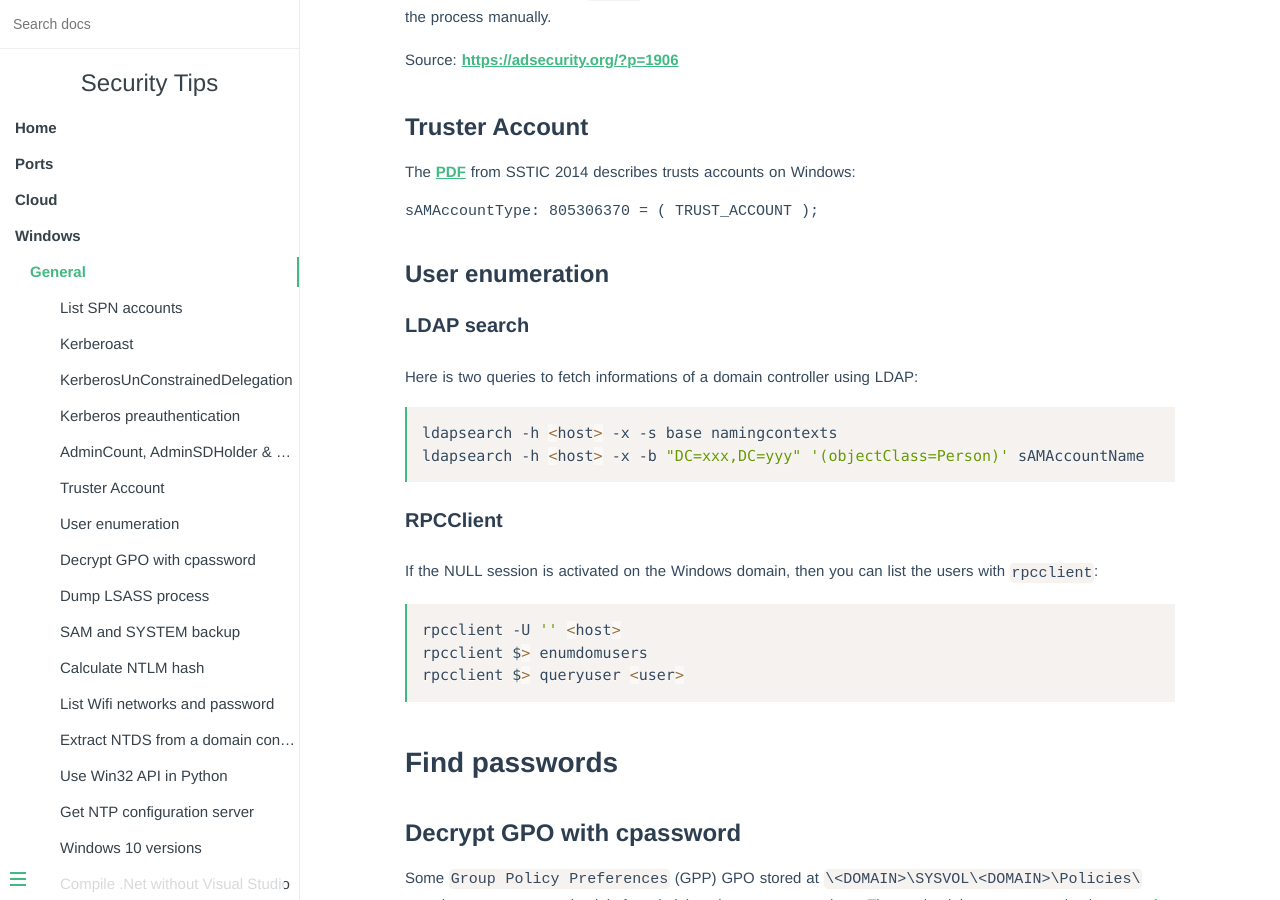
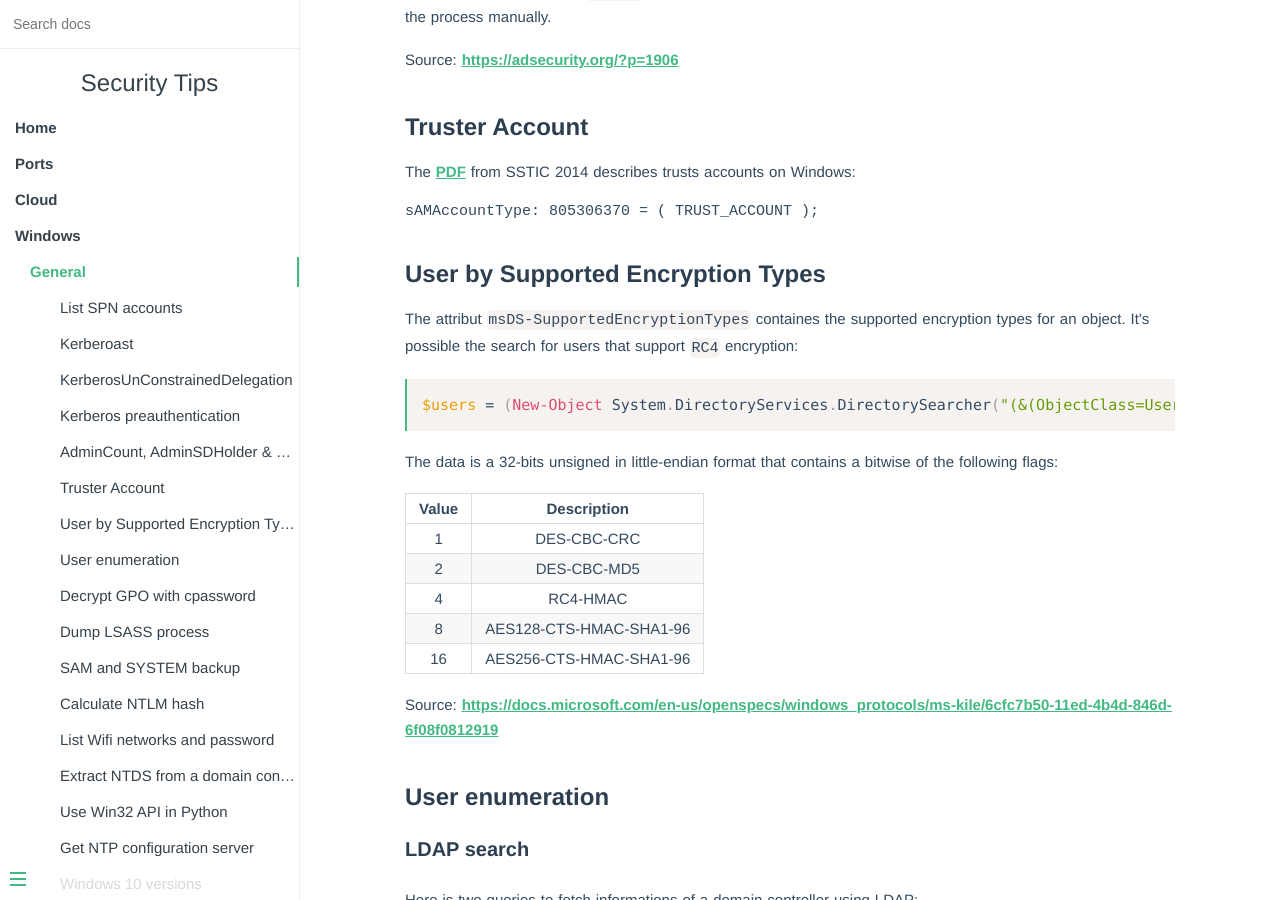
Before and after one commit to vincd/security-tips, an MkDocs documentation site: the page built from docs/windows.md, in a window 1280 px wide and 900 px high, scrolled down 2728 px. Built offline with MkDocs 1.6.1, drawn with Linux system fonts in a browser that asks for light colours; some of the changed text lies outside the part shown.

Commit message:
Add tips on Windows, chrome/JS and other

````diff
--- a/docs/windows.md
+++ b/docs/windows.md
@@ -131,11 +131,36 @@
 
 
 ### Truster Account
+
 The [PDF](https://www.sstic.org/media/SSTIC2014/SSTIC-actes/secrets_dauthentification_pisode_ii__kerberos_cont/SSTIC2014-Article-secrets_dauthentification_pisode_ii__kerberos_contre-attaque-bordes_2.pdf) from SSTIC 2014 describes trusts accounts on Windows:
 
 ```
 sAMAccountType: 805306370 = ( TRUST_ACCOUNT );
 ```
+
+
+### User by Supported Encryption Types
+
+The attribut `msDS-SupportedEncryptionTypes` containes the supported encryption
+types for an object. It's possible the search for users that support `RC4`
+encryption:
+
+```powershell
+$users = (New-Object System.DirectoryServices.DirectorySearcher("(&(ObjectClass=User)(ObjectCategory=Person)(msDS-SupportedEncryptionTypes:1.2.840.113556.1.4.804:=4))")).FindAll()
+```
+
+The data is a 32-bits unsigned in little-endian format that contains a bitwise
+of the following flags:
+
+| Value | Description             |
+|:-----:|:-----------------------:|
+|     1 | DES-CBC-CRC             |
+|     2 | DES-CBC-MD5             |
+|     4 | RC4-HMAC                |
+|     8 | AES128-CTS-HMAC-SHA1-96 |
+|    16 | AES256-CTS-HMAC-SHA1-96 |
+
+Source: [https://docs.microsoft.com/en-us/openspecs/windows_protocols/ms-kile/6cfc7b50-11ed-4b4d-846d-6f08f0812919](https://docs.microsoft.com/en-us/openspecs/windows_protocols/ms-kile/6cfc7b50-11ed-4b4d-846d-6f08f0812919)
 
 
 ### User enumeration
@@ -198,6 +224,11 @@
 ```bash
 procdump -accepteula -ma lsass.exe lsass.dmp
 ```
+
+If you rename procdump.exe to dump64.exe and place it in the
+`C:\Program Files (x86)\Microsoft Visual Studio\*` folder, you can bypass
+Defender and dump LSASS.
+
 
 #### Rundll32 & comsvcs.dll
 
@@ -298,6 +329,7 @@
 
 
 ### Windows 10 versions
+
 [Release Informations](https://docs.microsoft.com/fr-fr/windows/release-information/)
 
 
@@ -391,6 +423,21 @@
 ```
 
 
+### Hijack Windows session
+
+As a `SYSTEM` user, enumerate sessions with
+
+```powershell
+query user
+```
+
+Then use the following command to hijack a user session:
+
+```powershell
+cmd /k tscon 2 /dest:console
+```
+
+
 ### Extract Microsoft Update files
 
 A Windows Update is a `.msu` archive that contains a `.cab` archive. This file
--- a/mkdocs.yml
+++ b/mkdocs.yml
@@ -69,7 +69,9 @@
     - Java: java.md
     - Python: python.md
     - Node: node.md
+    - Javascript: javascript.md
   - Misc:
+    - Chrome: chrome.md
     - Firefox: firefox.md
     - Docker: docker.md
     - Kubernetes: kubernetes.md
````
Also changed, not shown: other parts of docs/windows.md (+1 -0 lines), docs/chrome.md (added, +35 -0 lines), docs/docker.md (+7 -0 lines), docs/javascript.md (added, +24 -0 lines), docs/miscs.md (+0 -13 lines).
